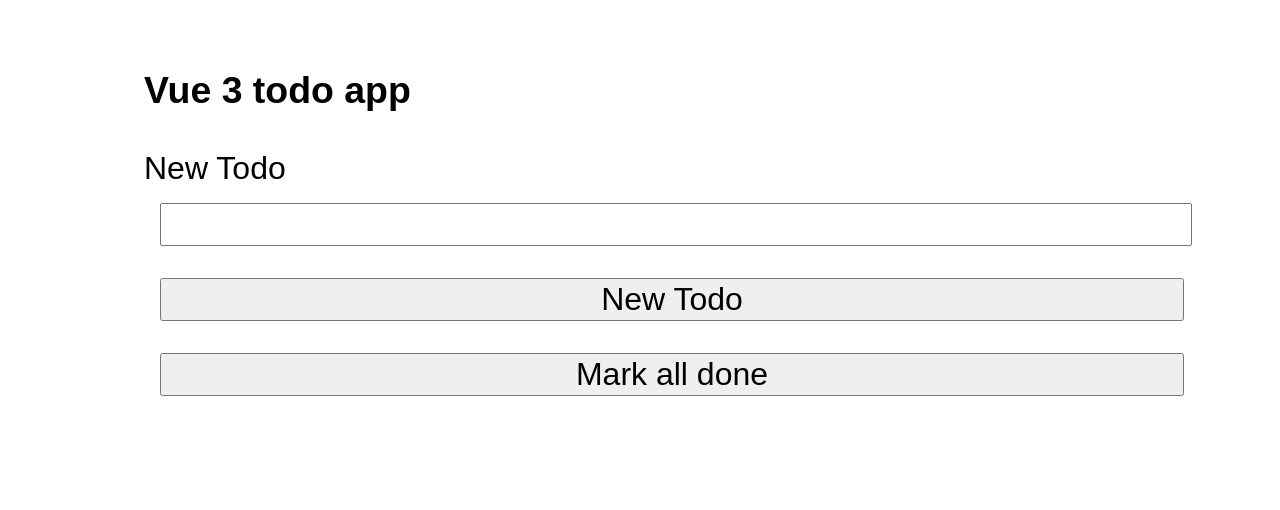
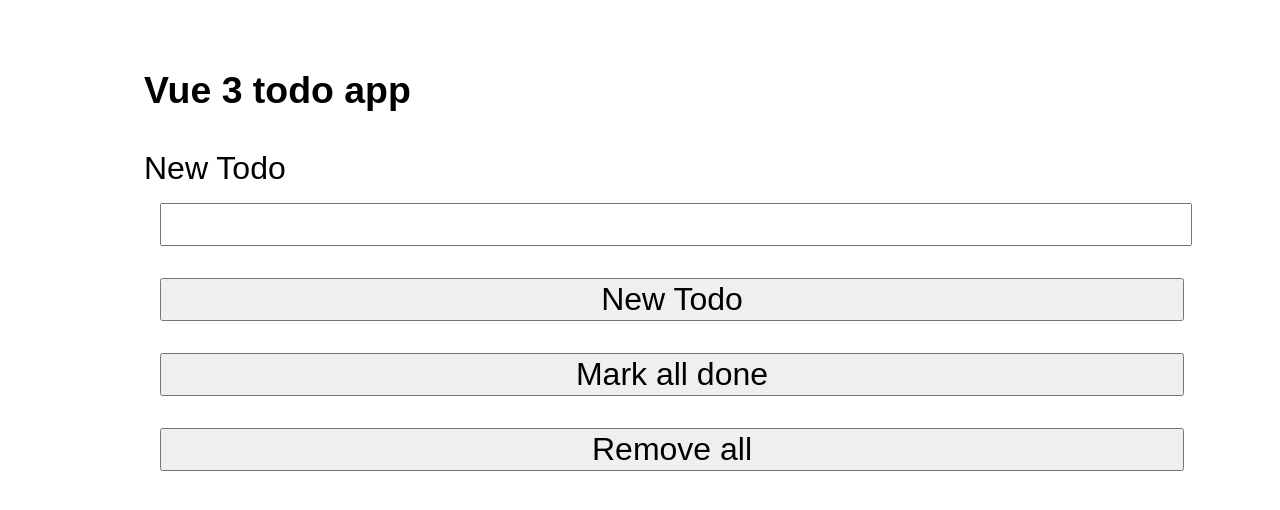
Before and after one commit to abel-masila/todo-app-v3, a Vue app: page / in a window 1280 px wide. Shown: the top 510 px of the page. Built offline with nearby package versions, Linux system fonts and the light colour scheme.

Commit message:
remove all todos

```diff
--- a/src/App.vue
+++ b/src/App.vue
@@ -8,6 +8,7 @@
     <button>New Todo</button>
   </form>
   <button @click="markAllDone">Mark all done</button>
+  <button @click="removeAll">Remove all</button>
   <ul>
     <li v-for="(todo, index) in todos" :key="todo.id" class="todo">
       <h3 @click="toggleDone(todo)" :class="{ done: todo.done }">
@@ -42,6 +43,9 @@ export default {
     function markAllDone() {
       todos.value.forEach((todo) => (todo.done = true));
     }
+    function removeAll() {
+      todos.value = [];
+    }
     return {
       newTodo,
       todos,
@@ -49,6 +53,7 @@ export default {
       toggleDone,
       removeTodo,
       markAllDone,
+      removeAll,
     };
   },
 };
```
